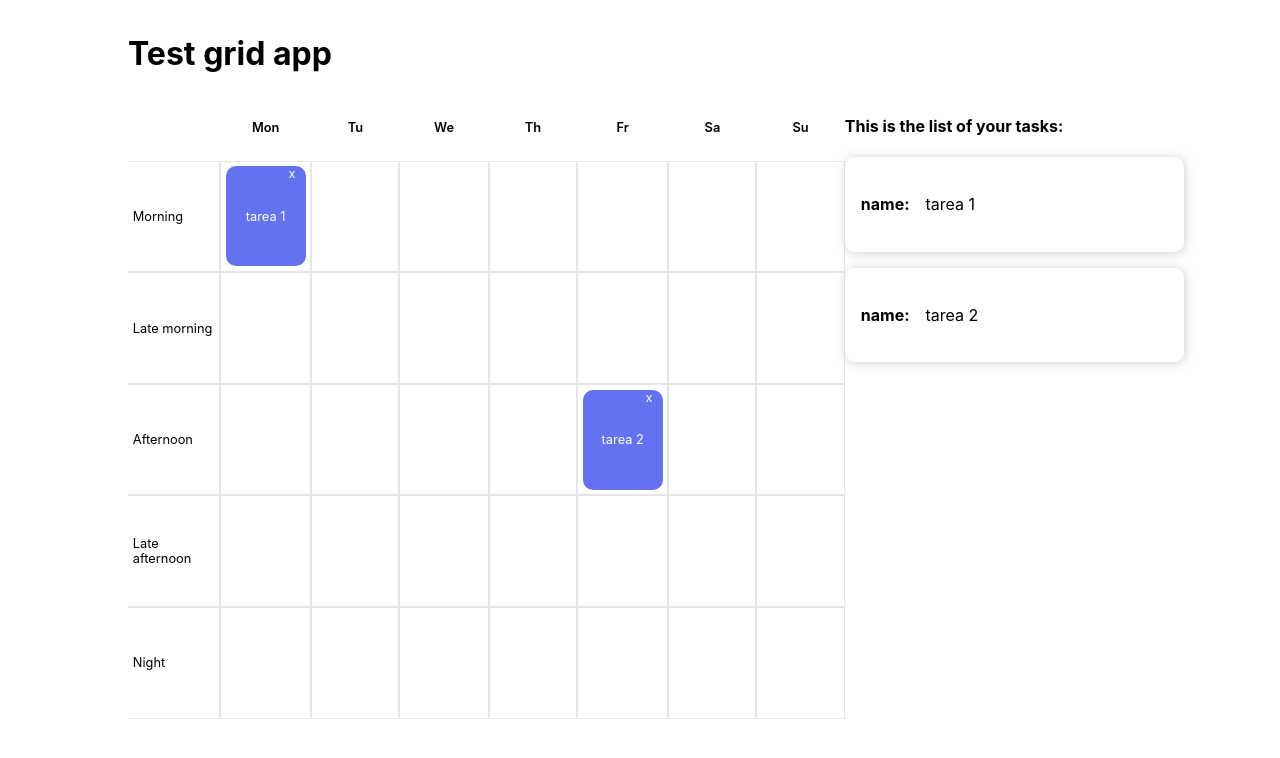
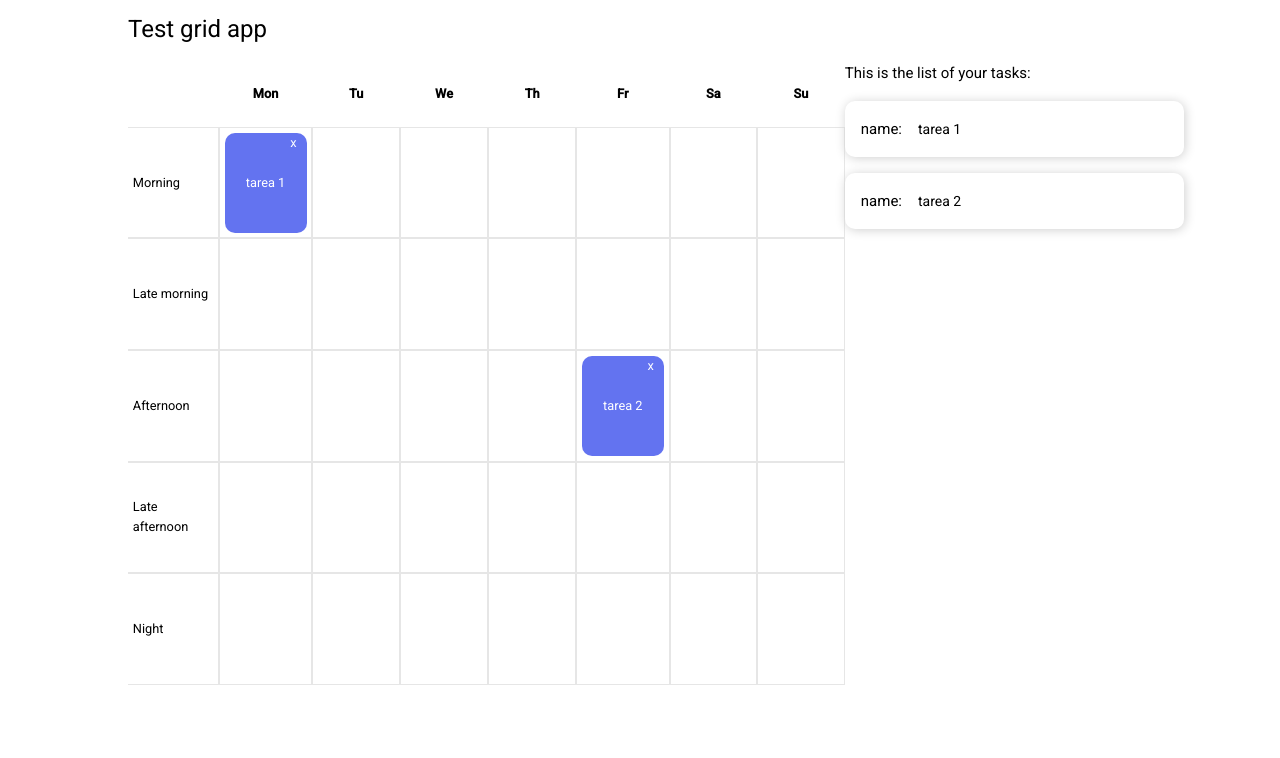
Before and after one commit to Danieruone/grid-scheduler, an Angular app: page / in a window 1280 px wide. Shown: the top 758 px of the page. Built offline with nearby package versions, Linux system fonts and the light colour scheme.

Commit message:
Add create task modal

```diff
--- a/angular.json
+++ b/angular.json
@@ -27,6 +27,7 @@
               "src/assets"
             ],
             "styles": [
+              "./node_modules/@angular/material/prebuilt-themes/indigo-pink.css",
               "src/styles.css"
             ],
             "scripts": []
@@ -94,6 +95,7 @@
               "src/assets"
             ],
             "styles": [
+              "./node_modules/@angular/material/prebuilt-themes/indigo-pink.css",
               "src/styles.css"
             ],
             "scripts": []
--- a/package.json
+++ b/package.json
@@ -11,10 +11,12 @@
   "private": true,
   "dependencies": {
     "@angular/animations": "~13.2.0",
+    "@angular/cdk": "^13.2.0",
     "@angular/common": "~13.2.0",
     "@angular/compiler": "~13.2.0",
     "@angular/core": "~13.2.0",
     "@angular/forms": "~13.2.0",
+    "@angular/material": "^13.2.0",
     "@angular/platform-browser": "~13.2.0",
     "@angular/platform-browser-dynamic": "~13.2.0",
     "@angular/router": "~13.2.0",
--- a/src/app/app.module.ts
+++ b/src/app/app.module.ts
@@ -2,6 +2,7 @@ import { NgModule } from '@angular/core';
 import { BrowserModule } from '@angular/platform-browser';
 import { AppRoutingModule } from './app-routing.module';
 import { AppComponent } from './app.component';
+import { BrowserAnimationsModule } from '@angular/platform-browser/animations';
 
 // custom
 import { GridCalendarModule } from './grid-calendar/grid-calendar.module';
@@ -14,6 +15,7 @@ import { TasksListModule } from './tasks-list/tasks-list.module';
     AppRoutingModule,
     GridCalendarModule,
     TasksListModule,
+    BrowserAnimationsModule,
   ],
   providers: [],
   bootstrap: [AppComponent],
--- a/src/app/grid-calendar/cell-item/cell-item.component.css
+++ b/src/app/grid-calendar/cell-item/cell-item.component.css
@@ -1,3 +1,8 @@
+.empty-container {
+  width: 100%;
+  height: 100%;
+}
+
 .card-container {
   background-color: #6373f0;
   width: 100%;
@@ -15,3 +20,10 @@
   top: 0px;
   right: 10px;
 }
+
+.name_text {
+  overflow: hidden;
+  text-overflow: ellipsis;
+  max-width: 60px;
+  white-space: nowrap;
+}
--- a/src/app/grid-calendar/cell-item/cell-item.component.html
+++ b/src/app/grid-calendar/cell-item/cell-item.component.html
@@ -1,6 +1,8 @@
 <div class="card-container" *ngIf="task">
-  <span>{{ task.name }}</span>
+  <span class="name_text">{{ task.name }}</span>
   <div class="close-button" (click)="deleteTask()">
     <span>x</span>
   </div>
 </div>
+
+<div class="empty-container" *ngIf="!task" (click)="openDialog()"></div>
--- a/src/app/grid-calendar/cell-item/cell-item.component.ts
+++ b/src/app/grid-calendar/cell-item/cell-item.component.ts
@@ -1,4 +1,8 @@
-import { Component, OnInit, Input, OnDestroy } from '@angular/core';
+import { Component, OnInit, Input, OnDestroy, Inject } from '@angular/core';
+import { MatDialog } from '@angular/material/dialog';
+
+// componments
+import { CreateTaskFormComponent } from 'src/app/grid-calendar/create-task-form/create-task-form.component';
 
 // services
 import { TasksService } from 'src/app/services/tasks.service';
@@ -14,11 +18,9 @@ import { Task } from 'src/app/types/task.type';
 })
 export class CellItemComponent implements OnInit, OnDestroy {
   @Input() cellData!: CellData;
-  subscription: any;
-
   task!: Task;
 
-  constructor(public taskService: TasksService) {}
+  constructor(public taskService: TasksService, public dialog: MatDialog) {}
 
   ngOnInit(): void {
     this.updateTasks();
@@ -43,4 +45,22 @@ export class CellItemComponent implements OnInit, OnDestroy {
   deleteTask() {
     this.taskService.deleteTask(this.task);
   }
+
+  addTask(taskName: string) {
+    this.taskService.addTask({
+      day: this.cellData.day,
+      time: this.cellData.time,
+      name: taskName,
+    });
+  }
+
+  openDialog() {
+    const dialogRef = this.dialog.open(CreateTaskFormComponent);
+
+    dialogRef.afterClosed().subscribe((result) => {
+      if (result && result !== 'false') {
+        this.addTask(result);
+      }
+    });
+  }
 }
--- /dev/null
+++ b/src/app/grid-calendar/create-task-form/create-task-form.component.css
@@ -0,0 +1,9 @@
+input {
+  padding: 1rem;
+}
+
+.buttons-container {
+  display: flex;
+  width: 100%;
+  justify-content: space-around;
+}
--- /dev/null
+++ b/src/app/grid-calendar/create-task-form/create-task-form.component.html
@@ -0,0 +1,13 @@
+<h2 mat-dialog-title>Create a new task</h2>
+<mat-dialog-content
+  ><p>Type the name of your task</p>
+  <input placeholder="Task name" (keyup)="OnInputTaskName($event)" />
+</mat-dialog-content>
+<mat-dialog-actions>
+  <div class="buttons-container">
+    <button mat-button mat-dialog-close="false">Cancel</button>
+    <button mat-button [mat-dialog-close]="modalData.taskName" color="primary">
+      Submit
+    </button>
+  </div>
+</mat-dialog-actions>
--- /dev/null
+++ b/src/app/grid-calendar/create-task-form/create-task-form.component.ts
@@ -0,0 +1,22 @@
+import { Component, OnInit, Inject } from '@angular/core';
+import { MAT_DIALOG_DATA } from '@angular/material/dialog';
+
+@Component({
+  selector: 'app-create-task-form',
+  templateUrl: './create-task-form.component.html',
+  styleUrls: ['./create-task-form.component.css'],
+  providers: [{ provide: MAT_DIALOG_DATA, useValue: {} }],
+})
+export class CreateTaskFormComponent implements OnInit {
+  taskName!: string;
+
+  constructor(
+    @Inject(MAT_DIALOG_DATA) public modalData: { taskName: string }
+  ) {}
+
+  ngOnInit(): void {}
+
+  OnInputTaskName(event: any) {
+    this.modalData.taskName = event.target.value;
+  }
+}
--- a/src/app/tasks-list/task-card/task-card.component.css
+++ b/src/app/tasks-list/task-card/task-card.component.css
@@ -6,8 +6,13 @@
   border-radius: 10px;
   display: flex;
   align-items: center;
+  justify-content: start;
 }
 
 h4 {
-  margin-right: 1rem;
+  margin: 0 1rem 0 0;
 }
+
+span {
+  width: 100%;
+}
--- a/src/index.html
+++ b/src/index.html
@@ -6,8 +6,11 @@
   <base href="/">
   <meta name="viewport" content="width=device-width, initial-scale=1">
   <link rel="icon" type="image/x-icon" href="favicon.ico">
+  <link rel="preconnect" href="https://fonts.gstatic.com">
+  <link href="https://fonts.googleapis.com/css2?family=Roboto:wght@300;400;500&display=swap" rel="stylesheet">
+  <link href="https://fonts.googleapis.com/icon?family=Material+Icons" rel="stylesheet">
 </head>
-<body>
+<body class="mat-typography">
   <app-root></app-root>
 </body>
 </html>
```
Also changed, not shown: src/app/grid-calendar/grid-calendar.module.ts (+11 -2 lines), 2 other files (tests, documents, lock files or other folders).
